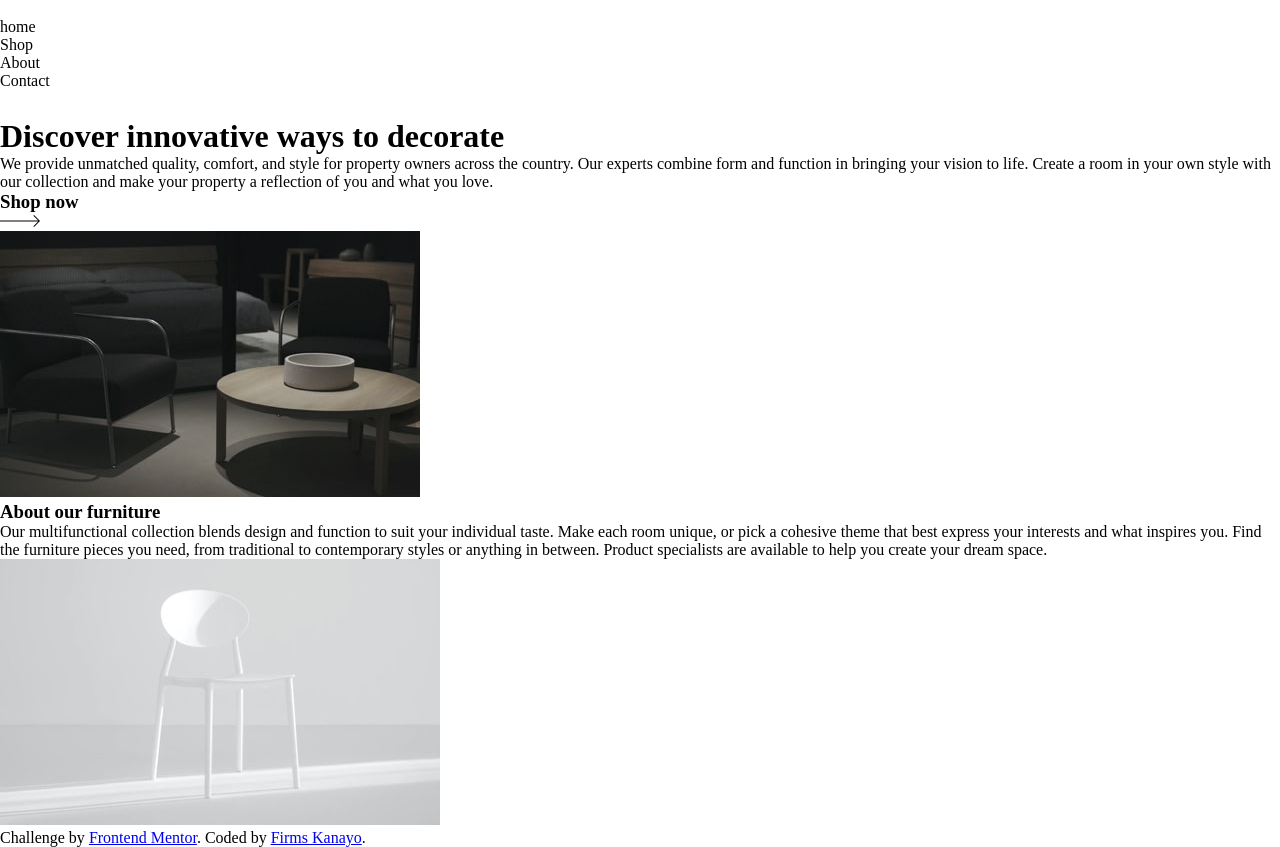
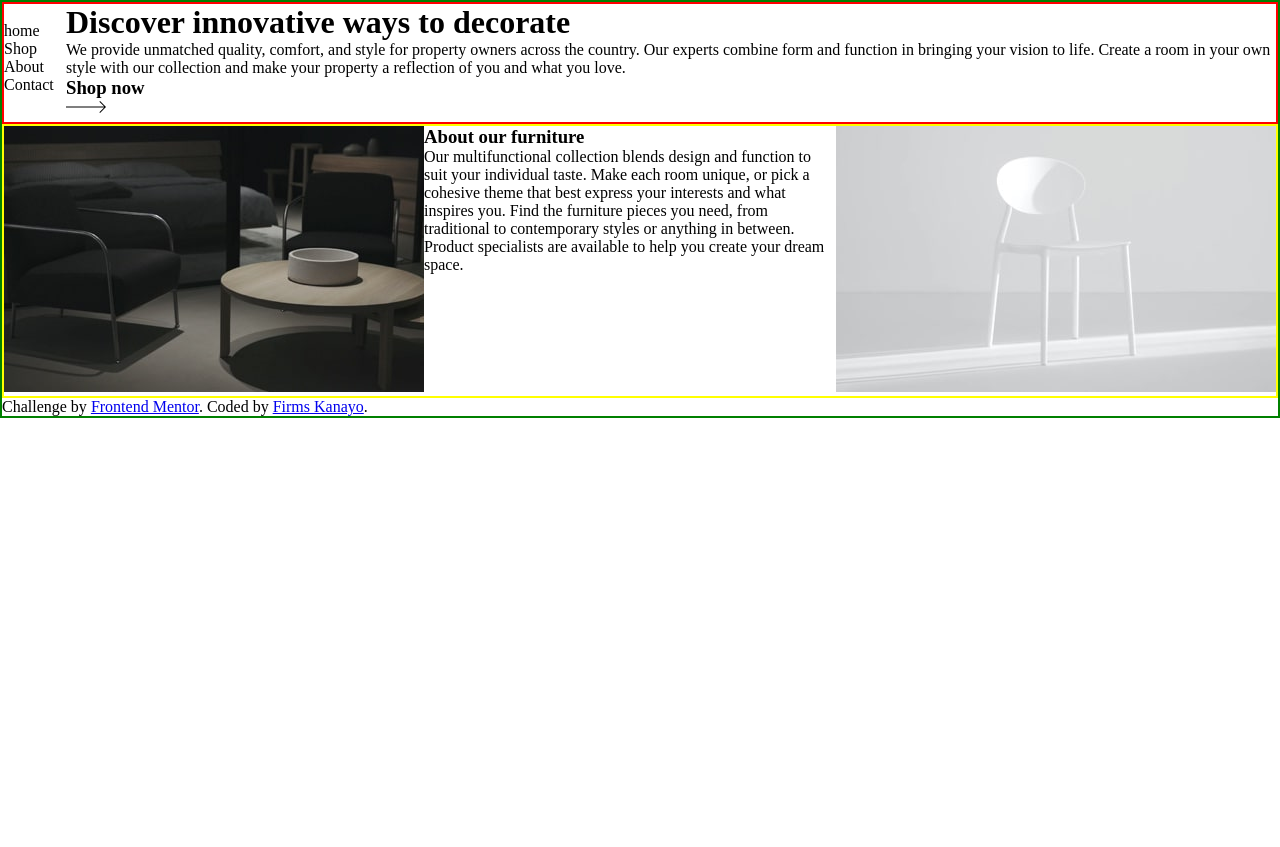
Before and after one commit to kanayofirms/room-homepage, a plain HTML site: page index.html in a window 1280 px wide. After the commit the page ends 800 px from the top, so only its background shows below. Drawn offline with Linux system fonts and the light colour scheme.

Commit message:
Edit: stylesheet

```diff
--- a/style.css
+++ b/style.css
@@ -3,3 +3,22 @@
     padding: 0%;
     box-sizing: border-box;
 }
+
+html body {
+    max-width: 100vw;
+    min-height: 100%;
+    border: 2px solid green;
+}
+
+#flex-container-one{
+    height: 60%;
+    display: flex;
+    border: 2px solid red;
+}
+
+#flex-container-two{
+    display: flex;
+    flex-direction: row;
+    border: 2px solid yellow;
+    height: 40%;
+}
```
